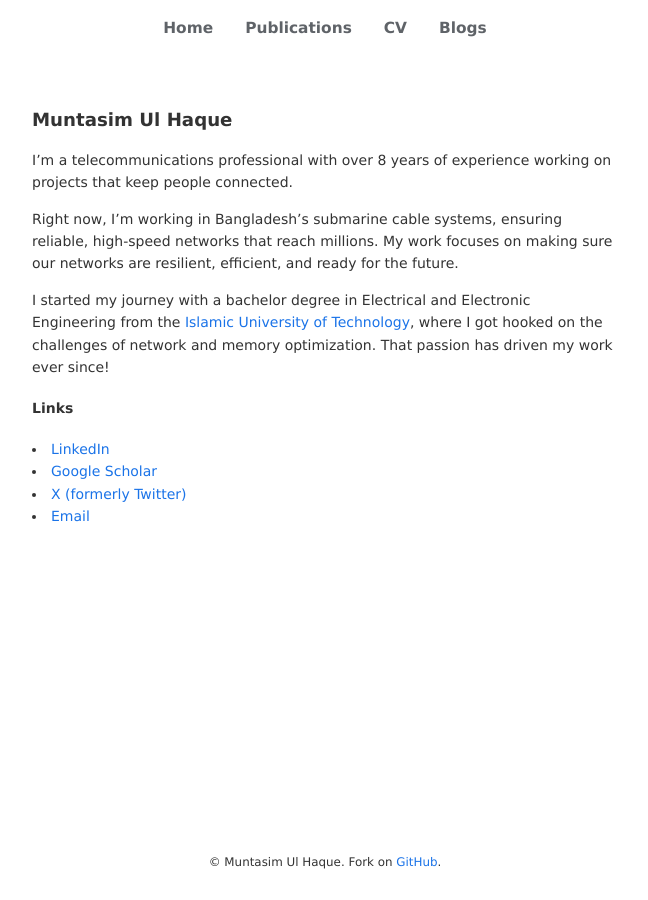
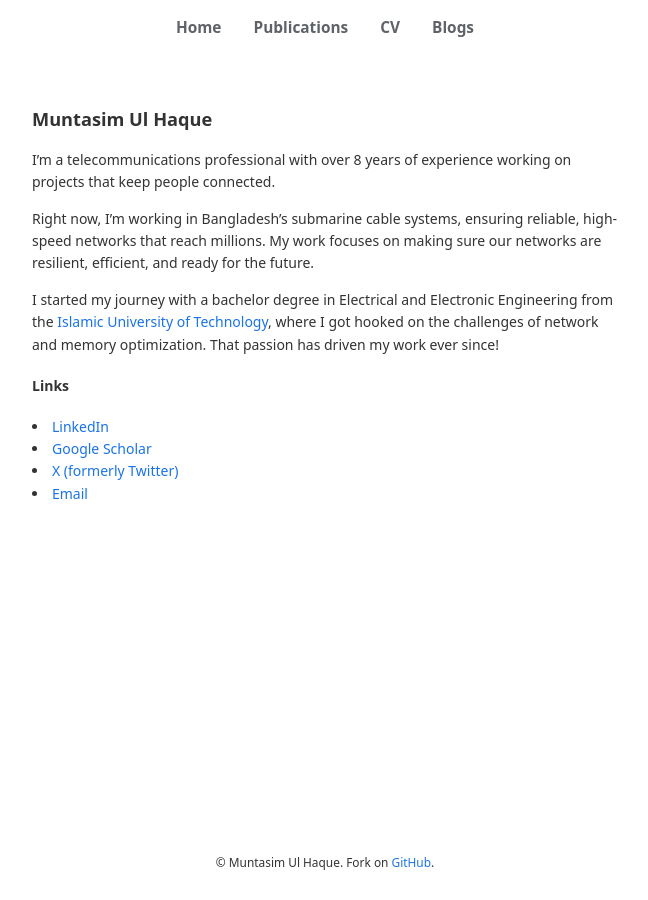
Before and after one commit to muntasimulhaque/muntasimulhaque.github.io, a Jekyll site: the page built from index.md, in a window 1280 px wide. Shown: the whole page, without its empty margins (315-963 px from the left). Built offline with Jekyll 4.4.1, drawn with Linux system fonts in a browser that asks for light colours; our own code applies the rules of GitHub Pages for plain Markdown files.

Commit message:
Update main.css

```diff
--- a/assets/css/main.css
+++ b/assets/css/main.css
@@ -13,8 +13,10 @@
 }
 
 body {
-    font-family: Verdana, Geneva, sans-serif;
-    line-height: var(--line-height); /* Updated to use CSS variable */
+    font-family: system-ui, -apple-system, BlinkMacSystemFont,
+                 "Segoe UI", Roboto, Oxygen, Ubuntu, Cantarell,
+                 "Open Sans", "Helvetica Neue", sans-serif;
+    line-height: var(--line-height);
     color: var(--text-color);
     background-color: var(--background-color);
     margin: 0;
@@ -36,9 +38,11 @@
     box-sizing: border-box;
 }
 
-/* Headings - Use Verdana with reduced sizes */
+/* Headings - Use system font with reduced sizes */
 h1, h2, h3, h4, h5, h6 {
-    font-family: Verdana, Geneva, sans-serif;
+    font-family: system-ui, -apple-system, BlinkMacSystemFont,
+                 "Segoe UI", Roboto, Oxygen, Ubuntu, Cantarell,
+                 "Open Sans", "Helvetica Neue", sans-serif;
 }
 
 h1 {
@@ -70,7 +74,9 @@
 
 /* Header and navigation */
 header {
-    font-family: Verdana, Geneva, sans-serif;
+    font-family: system-ui, -apple-system, BlinkMacSystemFont,
+                 "Segoe UI", Roboto, Oxygen, Ubuntu, Cantarell,
+                 "Open Sans", "Helvetica Neue", sans-serif;
     padding: 1rem;
     margin-bottom: 1rem;
     position: relative;
@@ -116,7 +122,9 @@
 }
 
 nav a {
-    font-family: Verdana, Geneva, sans-serif;
+    font-family: system-ui, -apple-system, BlinkMacSystemFont,
+                 "Segoe UI", Roboto, Oxygen, Ubuntu, Cantarell,
+                 "Open Sans", "Helvetica Neue", sans-serif;
     color: var(--navigation-menu-color);
     font-weight: bold;
     text-decoration: none;
@@ -211,7 +219,9 @@
 }
 
 footer {
-    font-family: Verdana, Geneva, sans-serif;
+    font-family: system-ui, -apple-system, BlinkMacSystemFont,
+                 "Segoe UI", Roboto, Oxygen, Ubuntu, Cantarell,
+                 "Open Sans", "Helvetica Neue", sans-serif;
     text-align: center;
     padding: 1rem;
     color: var(--text-color);
@@ -262,7 +272,9 @@
     }
 
     nav a {
-        font-family: Verdana, Geneva, sans-serif;
+        font-family: system-ui, -apple-system, BlinkMacSystemFont,
+                     "Segoe UI", Roboto, Oxygen, Ubuntu, Cantarell,
+                     "Open Sans", "Helvetica Neue", sans-serif;
         display: block;
         color: var(--navigation-menu-color);
         padding: 0.5rem 1rem;
@@ -271,7 +283,9 @@
     }
 
     nav a:hover {
-        font-family: Verdana, Geneva, sans-serif;
+        font-family: system-ui, -apple-system, BlinkMacSystemFont,
+                     "Segoe UI", Roboto, Oxygen, Ubuntu, Cantarell,
+                     "Open Sans", "Helvetica Neue", sans-serif;
         display: block;
         color: var(--link-color);
         padding: 0.5rem 1rem;
```
